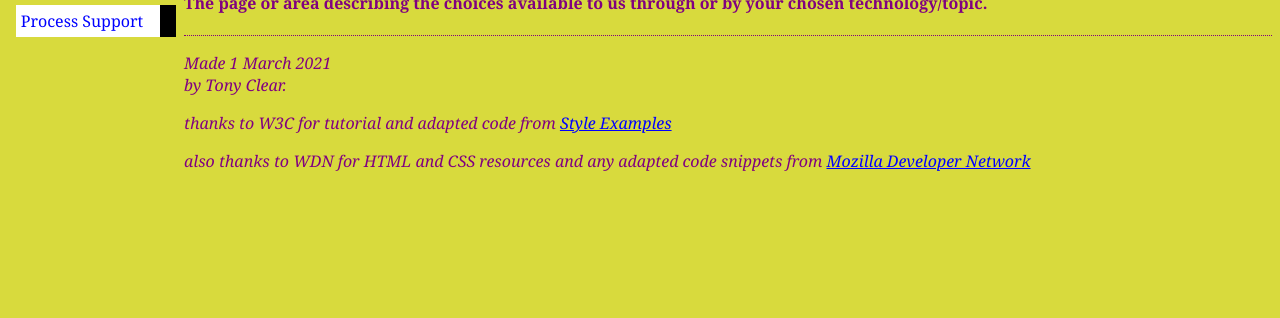
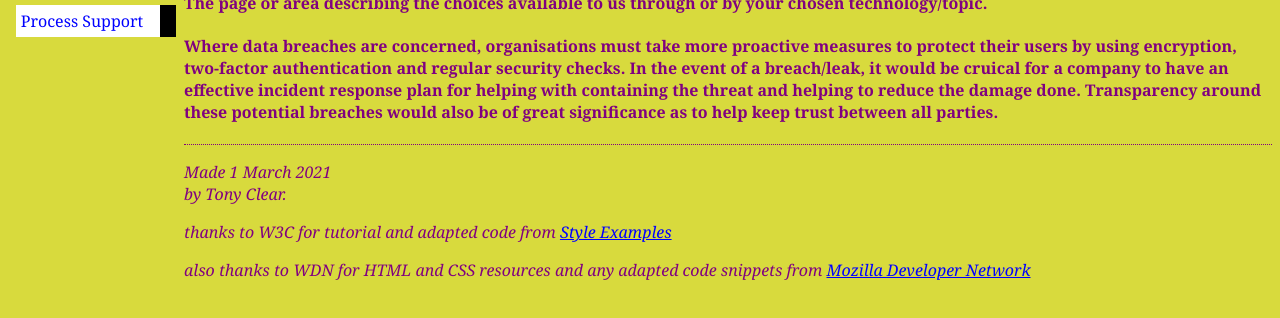
Before and after one commit to CrypticAdder/COMP501-WEBSITE, a plain HTML site: page CTiS-2023_1/misc/choices.html in a window 1280 px wide. Shown: the part 334-652 px from the top of the page. Drawn offline with Linux system fonts and the light colour scheme.

Commit message:
Add files via upload

```diff
--- a/CTiS-2023_1/misc/choices.html
+++ b/CTiS-2023_1/misc/choices.html
@@ -25,7 +25,10 @@
 
 
 </ul><h4><p>The page or area describing the choices available to us through or by your chosen technology/topic.<p></h4>
-
+ <h4>Where data breaches are concerned, organisations must take more proactive measures to protect their users by using encryption, two-factor authentication and regular security checks. In the event of a breach/leak, it would be
+  cruical for a company to have an effective incident response plan for helping with containing the threat and helping to reduce the damage done. Transparency around these potential breaches would also be of great significance as to help keep trust
+  between all parties.
+ </h4>
 <!-- Sign and date the page, it's only polite! -->
 <address>Made 1 March 2021<br>
   by Tony Clear.</address>
```
Also changed, not shown: CTiS-2023_1/misc/references.html (+1 -0 lines), 1 other file.
